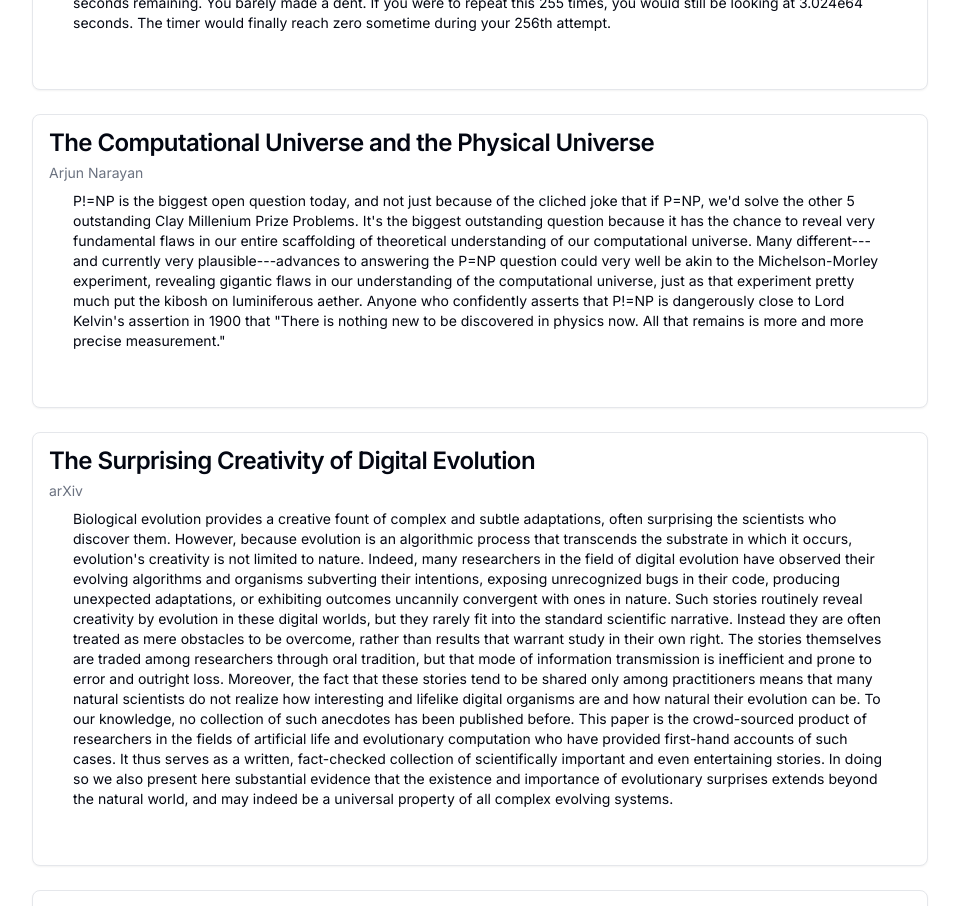
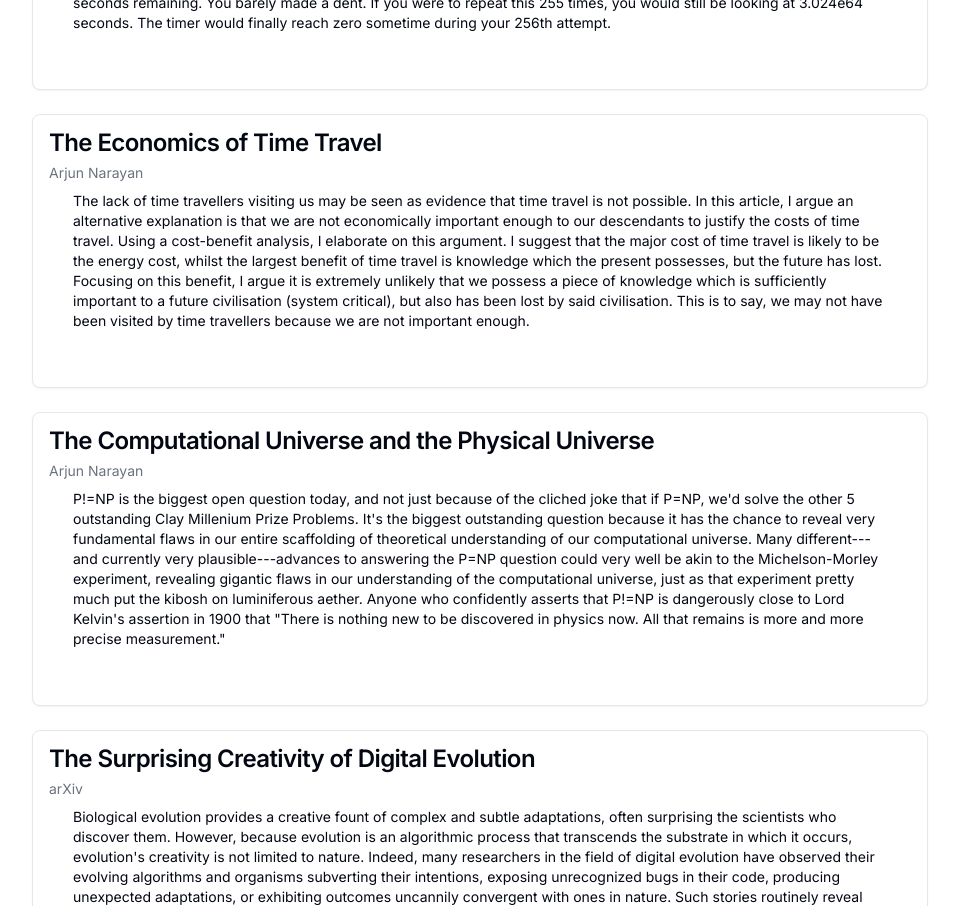
Before and after one commit to bechols/bechols2024, a Next.js app: page /interesting in a window 1280 px wide. Shown: the part 620-1526 px from the top of the page, without its empty margins (160-1119 px from the left). Built offline with nearby package versions, Linux system fonts and the light colour scheme.

Commit message:
economics of time travel

```diff
--- a/app/interesting/page.tsx
+++ b/app/interesting/page.tsx
@@ -21,6 +21,13 @@ Do this until the stack of paper reaches from the Earth to the Sun. Take a glanc
 
 To pass the remaining time, start shuffling your deck of cards. Every billion years deal yourself a 5-card poker hand. Each time you get a royal flush, buy yourself a lottery ticket. If that ticket wins the jackpot, throw a grain of sand into the Grand Canyon. Keep going and when you’ve filled up the canyon with sand, remove one ounce of rock from Mt. Everest. Now empty the canyon and start all over again. When you’ve levelled Mt. Everest, look at the timer, you still have 5.364e67 seconds remaining. You barely made a dent. If you were to repeat this 255 times, you would still be looking at 3.024e64 seconds. The timer would finally reach zero sometime during your 256th attempt.
 `,
+  },
+  {
+    title: "The Economics of Time Travel",
+    sourceName: "Arjun Narayan",
+    sourceURL:
+      "https://www.theseedsofscience.pub/p/the-economics-of-time-travel",
+    text: `The lack of time travellers visiting us may be seen as evidence that time travel is not possible. In this article, I argue an alternative explanation is that we are not economically important enough to our descendants to justify the costs of time travel. Using a cost-benefit analysis, I elaborate on this argument. I suggest that the major cost of time travel is likely to be the energy cost, whilst the largest benefit of time travel is knowledge which the present possesses, but the future has lost. Focusing on this benefit, I argue it is extremely unlikely that we possess a piece of knowledge which is sufficiently important to a future civilisation (system critical), but also has been lost by said civilisation. This is to say, we may not have been visited by time travellers because we are not important enough.`,
   },
   {
     title: "The Computational Universe and the Physical Universe",
```
